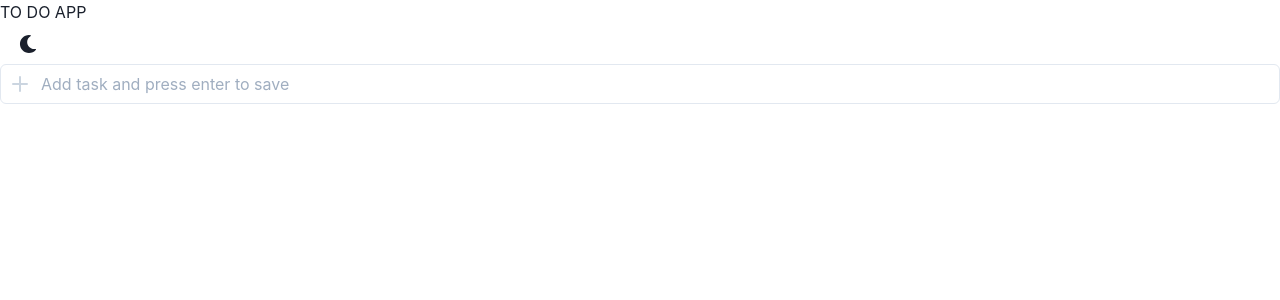
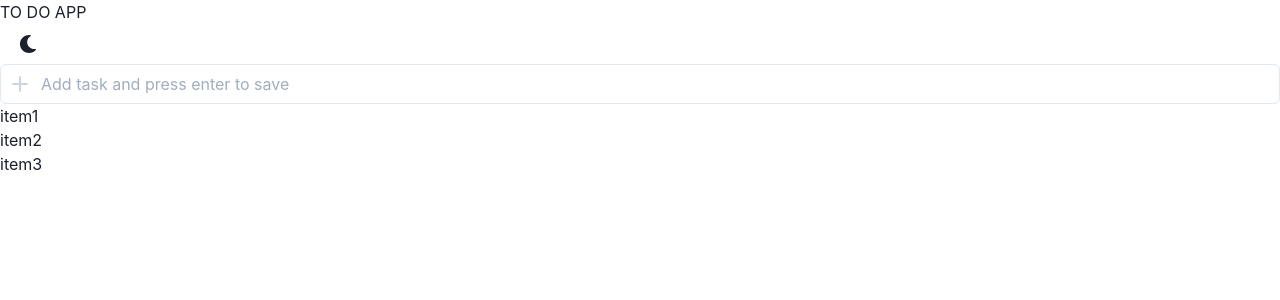
Before and after one commit to mazury/amazing-todo, a React (Create React App) app: page / in a window 1280 px wide. Shown: the top 300 px of the page. Built offline with nearby package versions, Linux system fonts and the light colour scheme.

Commit message:
todolist component added

```diff
--- /dev/null
+++ b/src/components/todos/ToDoItem.js
@@ -0,0 +1,7 @@
+import React from "react";
+
+const ToDoItem = ({ title }) => {
+	return <div>{title}</div>;
+};
+
+export default ToDoItem;
--- /dev/null
+++ b/src/components/todos/ToDoList.js
@@ -0,0 +1,11 @@
+import React from "react";
+import ToDoItem from "./ToDoItem";
+import { items } from "../../items";
+
+const ToDoList = () => {
+	return items.map((item) => {
+		return <ToDoItem title={item.title} />;
+	});
+};
+
+export default ToDoList;
--- a/src/containers/ToDoScreen.js
+++ b/src/containers/ToDoScreen.js
@@ -1,10 +1,12 @@
 import React from "react";
 import ToDoCreate from "../components/todos/ToDoCreate";
+import ToDoList from "../components/todos/ToDoList";
 
 const ToDoScreen = () => {
 	return (
 		<div>
 			<ToDoCreate />
+			<ToDoList />
 		</div>
 	);
 };
--- /dev/null
+++ b/src/items.js
@@ -0,0 +1,18 @@
+const items = [
+	{
+		title: "item1",
+		done: false,
+	},
+	{
+		title: "item2",
+		done: false,
+	},
+	{
+		title: "item3",
+		done: false,
+	},
+];
+
+module.exports = {
+	items,
+};
```
